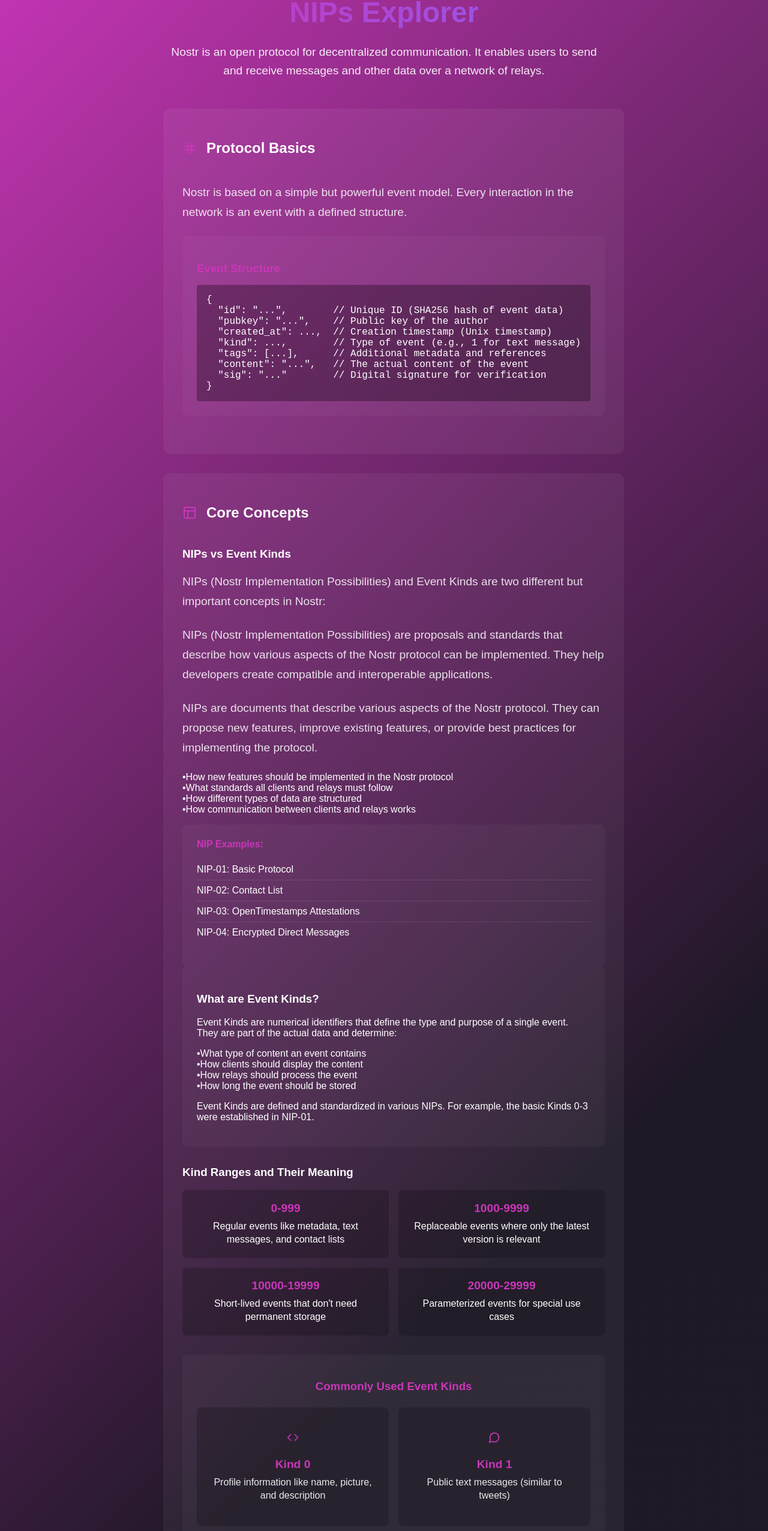
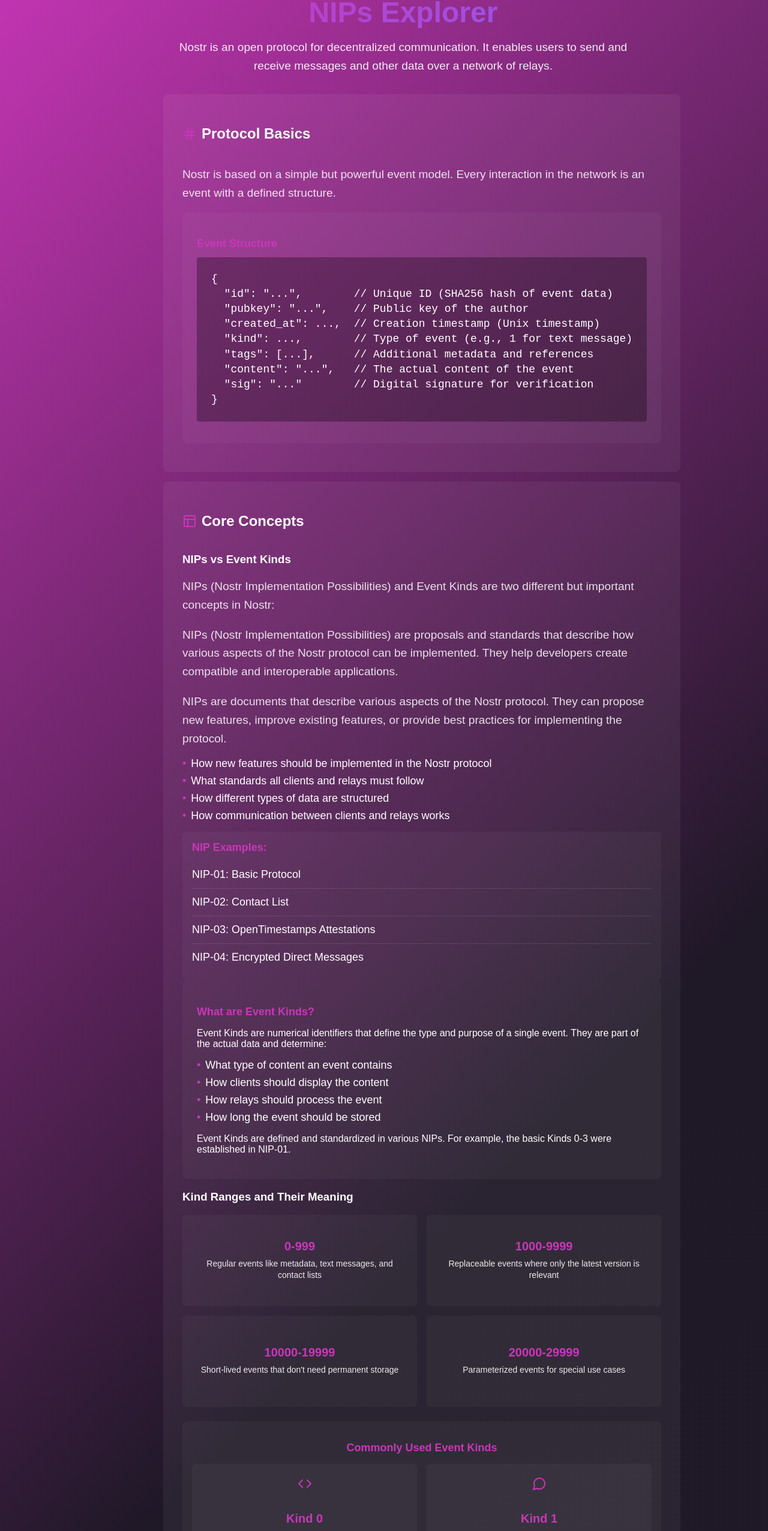
Before and after one commit to Walpurga03/nostr-nips, a React (Vite) app: page / in a window 1280 px wide. Shown: the part 159-2712 px from the top of the page at 60% size. Built offline with nearby package versions, Linux system fonts and the light colour scheme.

Commit message:
update mobile first

```diff
--- a/src/styles/Home.css
+++ b/src/styles/Home.css
@@ -1,69 +1,67 @@
 @import './variables.css';
 
-/* Base Styles */
+/* Base Styles (Mobile First) */
 .home {
-  padding: 2rem;
+  padding: 1rem;
   animation: fadeInFromTop 1s ease-out;
-  max-width: 1200px;
   margin: 0 auto;
+  width: 100%;
 }
 
 /* Header Styles */
 .home-header {
   text-align: center;
-  margin-bottom: 3rem;
+  margin-bottom: 2rem;
 }
 
 .title-gradient {
-  font-size: var(--font-size-large);
+  font-size: 2rem;
   background: linear-gradient(135deg, var(--primary-color), #8B5CF6);
   -webkit-background-clip: text;
   background-clip: text;
   -webkit-text-fill-color: transparent;
-  margin-bottom: 1.5rem;
+  margin-bottom: 1rem;
 }
 
 .intro-text {
-  font-size: var(--font-size-medium);
+  font-size: 1rem;
   line-height: 1.6;
-  max-width: 800px;
   margin: 0 auto;
   color: var(--text-color);
   opacity: 0.9;
+  padding: 0 1rem;
 }
 
 /* Section Styles */
 .sections-container {
   display: grid;
-  gap: 2rem;
+  gap: 1rem;
 }
 
 .content-section {
   background: rgba(255, 255, 255, 0.05);
-  border-radius: 12px;
-  padding: 2rem;
+  border-radius: 8px;
+  padding: 1rem;
   transition: transform 0.3s ease;
-}
-
-.content-section:hover {
-  transform: translateY(-2px);
 }
 
 .section-header {
   display: flex;
   align-items: center;
-  gap: 1rem;
-  margin-bottom: 1.5rem;
+  gap: 0.5rem;
+  margin-bottom: 1rem;
 }
 
 .section-icon {
   color: var(--primary-color);
+  width: 20px;
+  height: 20px;
 }
 
 .content-text {
-  font-size: var(--font-size-medium);
-  line-height: 1.7;
-  margin-bottom: 1.5rem;
+  font-size: 0.875rem;
+  line-height: 1.6;
+  margin-bottom: 1rem;
   color: var(--text-color);
   opacity: 0.85;
 }
@@ -71,164 +69,325 @@
 /* Example Box Styles */
 .example-box {
   background: rgba(255, 255, 255, 0.03);
-  border-radius: 8px;
-  padding: 1.5rem;
-  margin-top: 1rem;
+  border-radius: 6px;
+  padding: 1rem;
+  margin-top: 0.75rem;
 }
 
 .example-title {
   font-weight: bold;
-  margin-bottom: 1rem;
+  margin-bottom: 0.75rem;
   color: var(--primary-color);
+  font-size: 1rem;
 }
 
 .example-list {
   list-style: none;
   padding: 0;
+  margin: 0;
 }
 
 .example-list li {
-  padding: 0.5rem 0;
+  padding: 0.75rem 0;
   border-bottom: 1px solid rgba(255, 255, 255, 0.1);
+  font-size: 0.875rem;
 }
 
 .example-list li:last-child {
   border-bottom: none;
 }
 
-/* Grid Layouts */
+/* Points List Styles */
+.points-list {
+  margin: 1rem 0;
+}
+
+.point-item {
+  display: flex;
+  align-items: flex-start;
+  gap: 0.5rem;
+  margin-bottom: 0.5rem;
+  font-size: 0.875rem;
+}
+
+.point-marker {
+  color: var(--primary-color);
+}
+
+/* Protocol Basics Styles */
+.protocol-basics {
+  margin-top: 1.5rem;
+}
+
+.event-structure,
+.kinds-explanation {
+  background: rgba(255, 255, 255, 0.03);
+  border-radius: 8px;
+  padding: 1rem;
+  margin-bottom: 1rem;
+}
+
+.event-structure h3,
+.kinds-explanation h3 {
+  color: var(--primary-color);
+  margin-bottom: 0.75rem;
+  font-size: 1.125rem;
+}
+
+.code-example {
+  background: rgba(0, 0, 0, 0.3);
+  border-radius: 4px;
+  padding: 0.75rem;
+  overflow-x: auto;
+  margin: 0.75rem 0;
+}
+
+.code-example pre {
+  margin: 0;
+  font-family: 'Courier New', Courier, monospace;
+  color: var(--text-color);
+  font-size: 0.875rem;
+  line-height: 1.4;
+}
+
+/* Grid Layouts - Single Column by Default */
 .feature-grid,
-.kinds-grid {
+.kinds-grid,
+.range-grid {
   display: grid;
-  grid-template-columns: repeat(2, 1fr);
-  gap: 1rem;
-  margin-top: 1rem;
-  max-width: 1200px;
-  margin-left: auto;
-  margin-right: auto;
+  grid-template-columns: 1fr;
+  gap: 0.75rem;
+  margin-top: 0.75rem;
+}
+
+.client-types {
+  display: grid;
+  grid-template-columns: 1fr;
+  gap: 0.75rem;
+  margin-top: 0.75rem;
 }
 
 .feature-item,
-.kind-item {
+.kind-item,
+.range-item {
   background: rgba(255, 255, 255, 0.03);
-  padding: 2rem 1.5rem;
-  border-radius: 8px;
+  padding: 1rem;
+  border-radius: 6px;
   text-align: center;
-  min-height: 150px;
   display: flex;
   flex-direction: column;
   justify-content: center;
   align-items: center;
+  min-height: 120px;
 }
 
 .feature-item h4,
 .kind-item h4 {
   color: var(--primary-color);
   margin-bottom: 0.5rem;
+  font-size: 1rem;
 }
 
-.kind-item svg {
+.range-value {
+  display: block;
   color: var(--primary-color);
+  font-size: 1rem;
+  font-weight: bold;
   margin-bottom: 0.5rem;
 }
 
-/* Client Types */
-.client-types {
-  display: grid;
-  grid-template-columns: repeat(3, 1fr);
-  gap: 1rem;
-  margin-top: 1rem;
+.range-item p {
+  font-size: 0.875rem;
+  line-height: 1.4;
+  margin: 0;
+  opacity: 0.9;
 }
 
+/* Client Types */
 .client-type {
   background: rgba(255, 255, 255, 0.03);
-  padding: 1.5rem;
-  border-radius: 8px;
+  padding: 1rem;
+  border-radius: 6px;
   text-align: center;
 }
 
 .client-type h4 {
   color: var(--primary-color);
   margin-bottom: 0.5rem;
+  font-size: 1rem;
 }
 
-/* Protocol Basics Styles */
-.protocol-basics {
-  margin-top: 2rem;
+/* Common Kinds Section */
+.common-kinds {
+  margin-top: 1.5rem;
+  background: rgba(255, 255, 255, 0.03);
+  border-radius: 8px;
+  padding: 1rem;
 }
 
-.event-structure,
-.kinds-explanation {
-  background: rgba(255, 255, 255, 0.03);
-  border-radius: 8px;
-  padding: 1.5rem;
-  margin-bottom: 2rem;
+.common-kinds h3 {
+  color: var(--primary-color);
+  margin-bottom: 1rem;
+  text-align: center;
+  font-size: 1.125rem;
 }
 
-.event-structure h3 {
+.kind-item svg {
+  width: 24px;
+  height: 24px;
+  margin-bottom: 0.5rem;
   color: var(--primary-color);
-  margin-bottom: 1rem;
 }
 
-.code-example {
-  background: rgba(0, 0, 0, 0.3);
-  border-radius: 4px;
-  padding: 1rem;
-  overflow-x: auto;
-}
-
-.code-example pre {
+.kind-item p {
   margin: 0;
-  font-family: 'Courier New', Courier, monospace;
-  color: var(--text-color);
-}
-
-/* Range Grid */
-.range-grid {
-  display: grid;
-  grid-template-columns: repeat(2, 1fr);
-  gap: 1rem;
-  margin-top: 1rem;
-}
-
-.range-item {
-  background: rgba(0, 0, 0, 0.2);
-  border-radius: 6px;
-  padding: 1.2rem;
-  text-align: center;
-}
-
-.range-value {
-  display: block;
-  color: var(--primary-color);
-  font-size: var(--font-size-medium);
-  font-weight: bold;
-  margin-bottom: 0.5rem;
-}
-
-.range-item p {
-  font-size: var(--font-size-small);
+  font-size: 0.875rem;
   line-height: 1.4;
-  margin: 0;
+  opacity: 0.9;
 }
 
 /* Loading States */
 .loading-container {
+  min-height: 200px;
   display: flex;
   flex-direction: column;
   align-items: center;
   justify-content: center;
-  height: 50vh;
 }
 
 .loading-spinner {
-  border: 4px solid rgba(255, 255, 255, 0.1);
+  width: 32px;
+  height: 32px;
+  border: 3px solid rgba(255, 255, 255, 0.1);
   border-left-color: var(--primary-color);
   border-radius: 50%;
-  width: 40px;
-  height: 40px;
   animation: spin 1s linear infinite;
-  margin-bottom: 1rem;
+  margin-bottom: 0.75rem;
+}
+
+/* Implementation Example Section */
+.implementation-example {
+  margin-top: 1.5rem;
+  padding: 1rem;
+  background: rgba(255, 255, 255, 0.03);
+  border-radius: 8px;
+}
+
+.implementation-example h3 {
+  color: var(--primary-color);
+  margin-bottom: 0.75rem;
+  font-size: 1.125rem;
+}
+
+/* Tablet Breakpoint */
+@media (min-width: 640px) {
+  .home {
+    padding: 1.5rem;
+  }
+
+  .title-gradient {
+    font-size: 2.5rem;
+  }
+
+  .intro-text {
+    font-size: 1.125rem;
+    padding: 0 2rem;
+  }
+
+  .content-section {
+    padding: 1.5rem;
+  }
+
+  .feature-grid,
+  .kinds-grid,
+  .range-grid {
+    grid-template-columns: repeat(2, 1fr);
+    gap: 1rem;
+  }
+
+  .client-types {
+    grid-template-columns: repeat(2, 1fr);
+    gap: 1rem;
+  }
+
+  .content-text,
+  .example-list li,
+  .point-item,
+  .code-example pre {
+    font-size: 1rem;
+  }
+
+  .event-structure,
+  .kinds-explanation {
+    padding: 1.5rem;
+  }
+}
+
+/* Desktop Breakpoint */
+@media (min-width: 1024px) {
+  .home {
+    max-width: 1200px;
+    padding: 2rem;
+  }
+
+  .title-gradient {
+    font-size: var(--font-size-large);
+  }
+
+  .intro-text {
+    max-width: 800px;
+    font-size: var(--font-size-medium);
+    padding: 0;
+  }
+
+  .content-section {
+    padding: 2rem;
+  }
+
+  .client-types {
+    grid-template-columns: repeat(3, 1fr);
+  }
+
+  .section-icon {
+    width: 24px;
+    height: 24px;
+  }
+
+  .content-text {
+    font-size: var(--font-size-medium);
+  }
+
+  .example-title {
+    font-size: 1.125rem;
+  }
+
+  .example-list li,
+  .point-item {
+    font-size: 1.125rem;
+  }
+
+  .code-example {
+    padding: 1.5rem;
+  }
+
+  .code-example pre {
+    font-size: 1.125rem;
+  }
+
+  .feature-item h4,
+  .kind-item h4,
+  .client-type h4 {
+    font-size: 1.25rem;
+  }
+
+  .range-value {
+    font-size: 1.25rem;
+  }
+
+  .kind-item:hover,
+  .feature-item:hover {
+    transform: translateY(-2px);
+  }
 }
 
 /* Animations */
@@ -248,109 +407,3 @@
     transform: rotate(360deg);
   }
 }
-
-/* Media Queries */
-@media (max-width: 768px) {
-  .home {
-    padding: 1rem;
-  }
-
-  .title-gradient {
-    font-size: 2rem;
-  }
-
-  .content-section {
-    padding: 1.5rem;
-  }
-
-  .feature-grid,
-  .kinds-grid,
-  .range-grid,
-  .client-types {
-    grid-template-columns: 1fr;
-  }
-
-  .kinds-explanation {
-    padding: 1rem;
-  }
-}
-
-@media (max-width: 480px) {
-  .home-header {
-    margin-bottom: 2rem;
-  }
-
-  .content-section {
-    padding: 1rem;
-  }
-
-  .feature-grid,
-  .client-types {
-    gap: 0.5rem;
-  }
-}
-
-
-.common-kinds {
-  margin-top: 2rem;
-  background: rgba(255, 255, 255, 0.03);
-  border-radius: 8px;
-  padding: 1.5rem;
-}
-
-.common-kinds h3 {
-  color: var(--primary-color);
-  margin-bottom: 1.5rem;
-  text-align: center;
-}
-
-.kinds-grid {
-  display: grid;
-  grid-template-columns: repeat(2, 1fr);
-  gap: 1rem;
-  max-width: 1200px;
-  margin: 0 auto;
-}
-
-.kind-item {
-  background: rgba(0, 0, 0, 0.2);
-  border-radius: 8px;
-  padding: 1.5rem;
-  display: flex;
-  flex-direction: column;
-  align-items: center;
-  text-align: center;
-  transition: transform 0.3s ease;
-}
-
-.kind-item:hover {
-  transform: translateY(-2px);
-}
-
-.kind-item svg {
-  color: var(--primary-color);
-  margin-bottom: 1rem;
-}
-
-.kind-item h4 {
-  color: var(--primary-color);
-  margin: 0.5rem 0;
-  font-size: var(--font-size-medium);
-}
-
-.kind-item p {
-  margin: 0;
-  font-size: var(--font-size-small);
-  line-height: 1.4;
-  opacity: 0.9;
-}
-
-@media (max-width: 768px) {
-  .kinds-grid {
-    grid-template-columns: 1fr;
-  }
-
-  .common-kinds {
-    padding: 1rem;
-  }
-}
```
